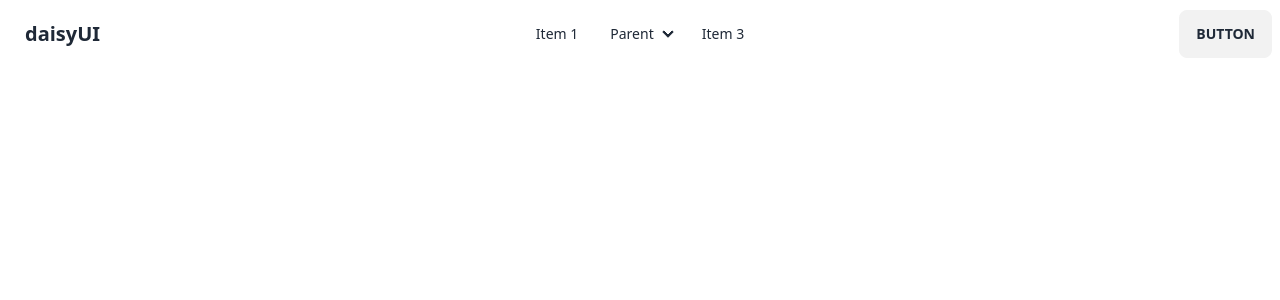
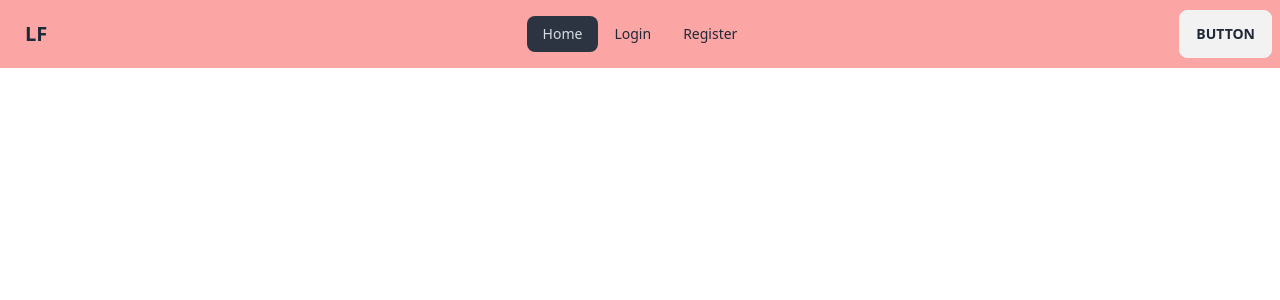
Before and after one commit to DibboT/react-firebase-login-form, a React (Vite) app: page / in a window 1280 px wide. Shown: the top 300 px of the page. Built offline with nearby package versions, Linux system fonts and the light colour scheme.

Commit message:
navlink has been added to home login and register

```diff
--- a/src/components/NavBar.jsx
+++ b/src/components/NavBar.jsx
@@ -1,41 +1,31 @@
+import { NavLink } from "react-router-dom";
 
 
 const NavBar = () => {
+    const navLinks = <>
+    <li><NavLink to="/">Home</NavLink></li>
+    <li><NavLink to="/login">Login</NavLink></li>
+    <li><NavLink to="/register">Register</NavLink></li>
+    </>
+
+
     return (
         <div>
-            <div className="navbar bg-base-100">
+            <div className="navbar bg-red-300">
   <div className="navbar-start">
     <div className="dropdown">
       <label tabIndex={0} className="btn btn-ghost lg:hidden">
         <svg xmlns="http://www.w3.org/2000/svg" className="h-5 w-5" fill="none" viewBox="0 0 24 24" stroke="currentColor"><path strokeLinecap="round" strokeLinejoin="round" strokeWidth="2" d="M4 6h16M4 12h8m-8 6h16" /></svg>
       </label>
       <ul tabIndex={0} className="menu menu-sm dropdown-content mt-3 z-[1] p-2 shadow bg-base-100 rounded-box w-52">
-        <li><a>Item 1</a></li>
-        <li>
-          <a>Parent</a>
-          <ul className="p-2">
-            <li><a>Submenu 1</a></li>
-            <li><a>Submenu 2</a></li>
-          </ul>
-        </li>
-        <li><a>Item 3</a></li>
+      {navLinks}
       </ul>
     </div>
-    <a className="btn btn-ghost normal-case text-xl">daisyUI</a>
+    <a className="btn btn-ghost normal-case text-xl">LF</a>
   </div>
   <div className="navbar-center hidden lg:flex">
     <ul className="menu menu-horizontal px-1">
-      <li><a>Item 1</a></li>
-      <li tabIndex={0}>
-        <details>
-          <summary>Parent</summary>
-          <ul className="p-2">
-            <li><a>Submenu 1</a></li>
-            <li><a>Submenu 2</a></li>
-          </ul>
-        </details>
-      </li>
-      <li><a>Item 3</a></li>
+      {navLinks}
     </ul>
   </div>
   <div className="navbar-end">
```
